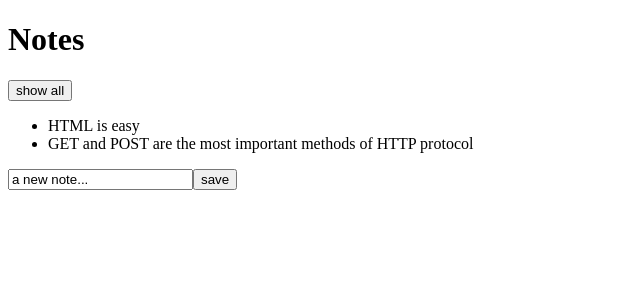
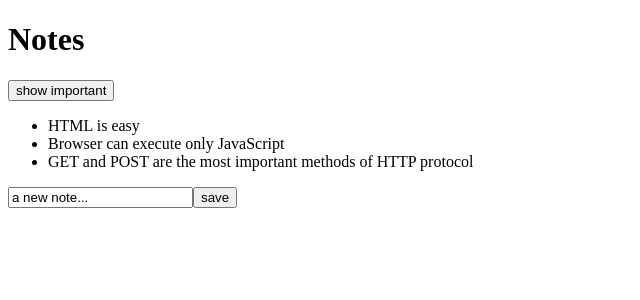
Before and after one commit to Mingtendo/fullstackopen, a React (Vite) app in the folder part_2/part2Vite/: page / in a window 1280 px wide. Shown: the top 300 px of the page, without its empty margins (0-640 px from the left). Built offline with nearby package versions, Linux system fonts and the light colour scheme; no server answers; data requests are answered from the project's data file.

Commit message:
C:/Program Files/Git/part_2/part2Vite is now up to date with all the lesson code.

```diff
--- a/part_2/part2Vite/src/App.jsx
+++ b/part_2/part2Vite/src/App.jsx
@@ -1,13 +1,28 @@
-import {useState} from 'react'
+import {useState, useEffect} from 'react'
+import axios from 'axios'
 import Note from "./components/Note"
 
-const App = (props) =>
+const App = () =>
 {
-	const [notes, setNotes] = useState(props.notes)
+	const [notes, setNotes] = useState([])
 	const [newNote, setNewNote] = useState('a new note...')
-	const [showAll, setShowAll] = useState(false)
+	const [showAll, setShowAll] = useState(true)
 
-	console.log('content of notes is: ', notes)
+	const hook = () =>
+	{
+		console.log('effect')
+		axios
+			.get('http://localhost:3001/notes')
+			.then(response =>
+			{
+				console.log('promise fulfilled')
+				setNotes(response.data)
+			})
+	}
+
+	useEffect(hook, [])
+
+	console.log('render', notes.length, 'notes')
 
 	const addNote = (event) =>
 	{
--- a/part_2/part2Vite/src/main.jsx
+++ b/part_2/part2Vite/src/main.jsx
@@ -1,46 +1,7 @@
-import React from 'react'
 import ReactDOM from 'react-dom/client'
-import axios from 'axios'
 import App from './App'
-
-const notes =
-[
-	{
-		id: 1,
-		content: 'HTML is easy',
-		important: true
-	},
-	{
-		id: 2,
-		content: 'Browser can execute only JavaScript',
-		important: false
-	},
-	{
-		id: 3,
-		content: 'GET and POST are the most important methods of HTTP protocol',
-		important: true
-	}
-]
-
-// Shows how promises work.
-const promise = axios.get('http://localhost:3001/notes')
-console.log(promise)
-
-const promise2 = axios.get('http://localhost:3001/foobar')
-console.log(promise2)
-
-axios
-	.get('http://localhost:3001/notes')
-	.then(response =>
-	{
-		const notes = response.data
-		console.log('uhhh notes promise', notes)
-	})
 
 
 ReactDOM.createRoot(document.getElementById('root')).render(
-	<App notes={notes} />
+	<App />
 )
-
-const result = notes.map(note => note.id)
-console.log("output of result", result)
```
